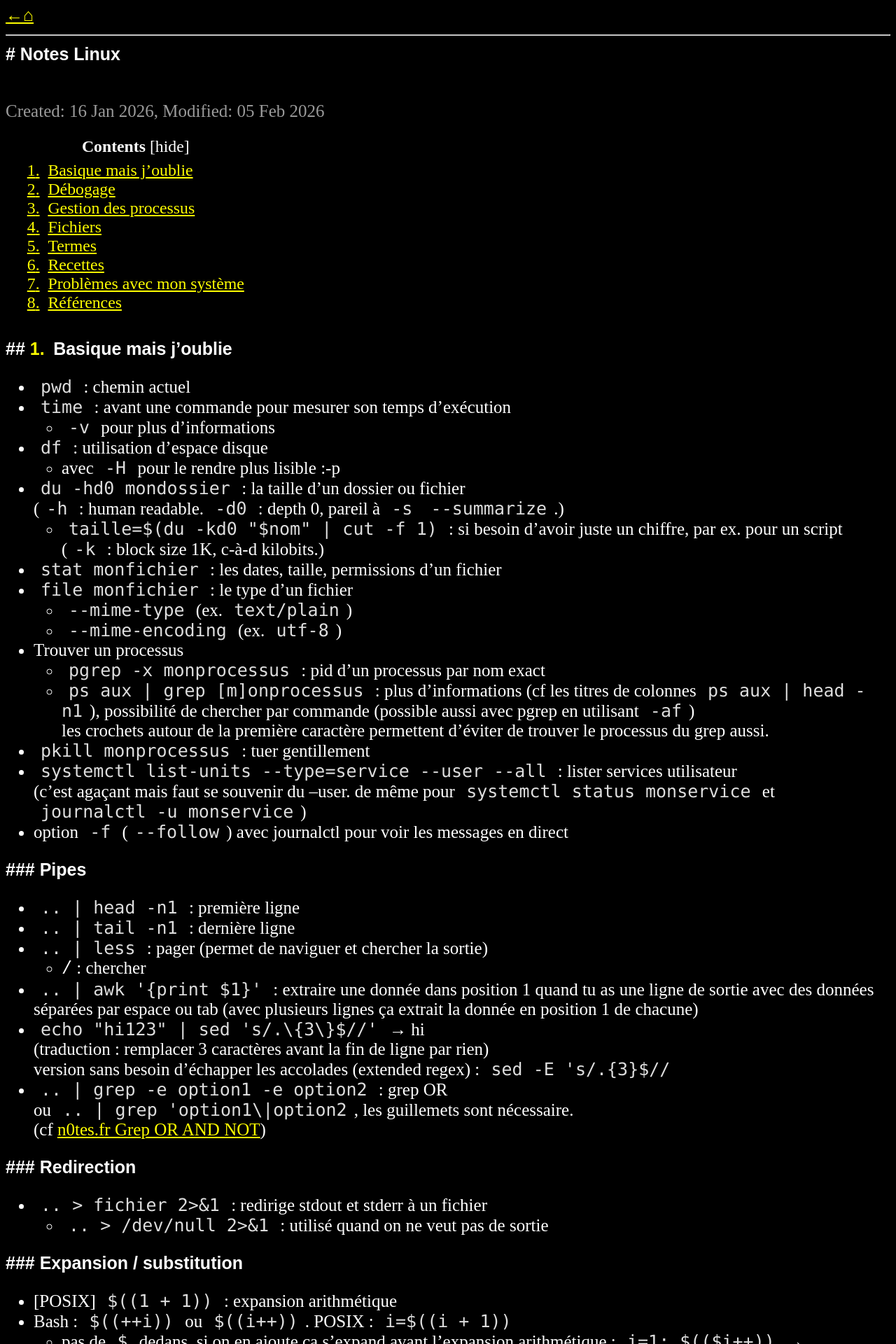
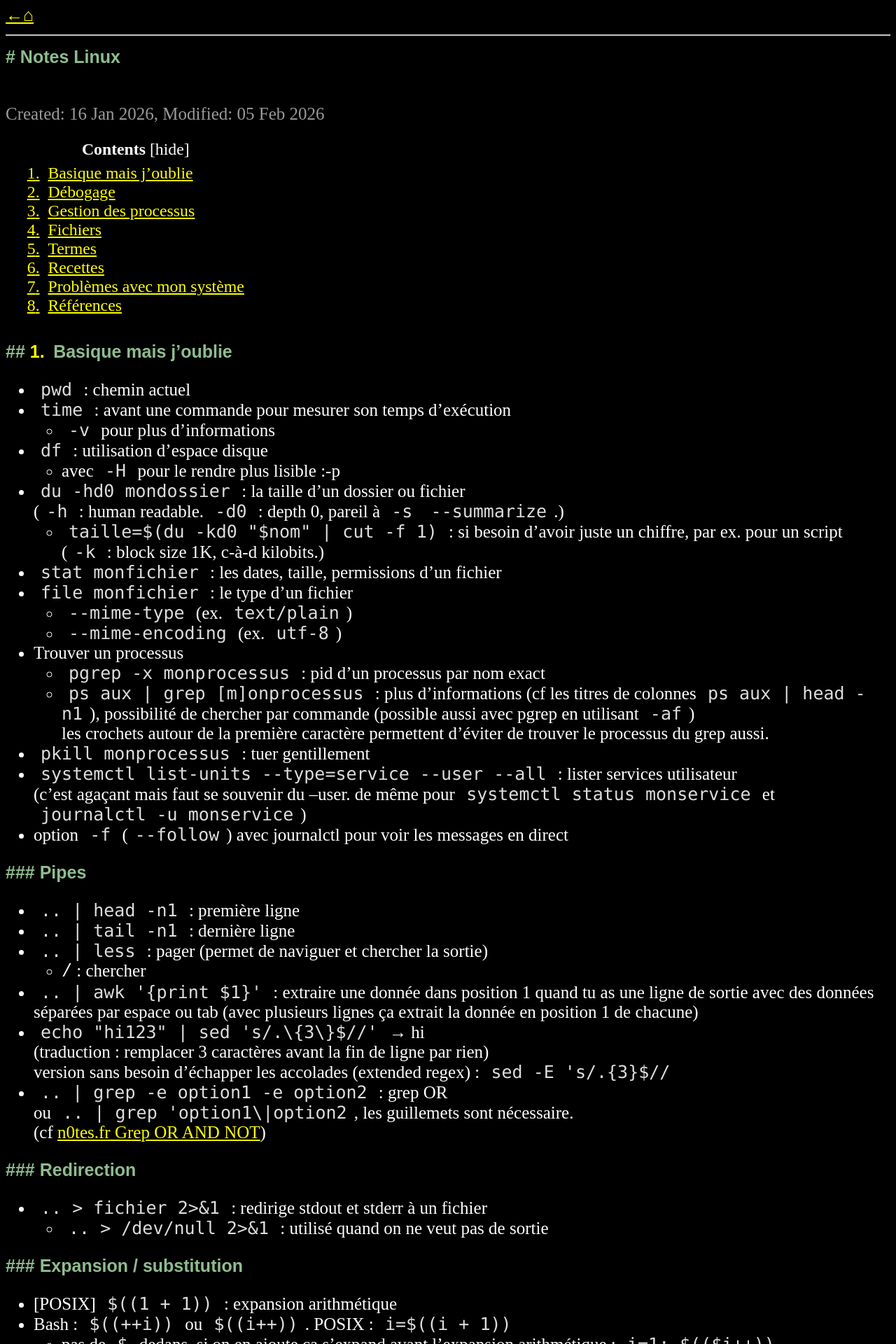
Before and after one commit to plu5/plu5.github.io, a Jekyll site: the page built from _notes/k/linux.md, in a window 1280 px wide. Shown: the top 1920 px of the page at 70% size. Built offline with Jekyll 4.4.1, drawn with Linux system fonts in a browser that asks for light colours.

Commit message:
feat: darkseagreen titles
it's like the colour of the house of commons

```diff
--- a/public/css/irn.css
+++ b/public/css/irn.css
@@ -11,6 +11,7 @@ body {
 /* different font for headings which i think is considered good design? */
 h1, h2, h3, h4, h5, h6 {
   font-family: sans-serif, serif;
+  color: darkseagreen;
 }
 
 /* no underline in headers anchor link */
@@ -140,17 +141,6 @@ blockquote p:last-child {
 .page,
 .post {
   margin-bottom: 4em;
-}
-
-/* Blog post or page title */
-.page-title,
-.post-title,
-.post-title a {
-  color: white;
-}
-.page-title,
-.post-title {
-  margin-top: 0;
 }
 
 /* Meta data line below post title */
```
